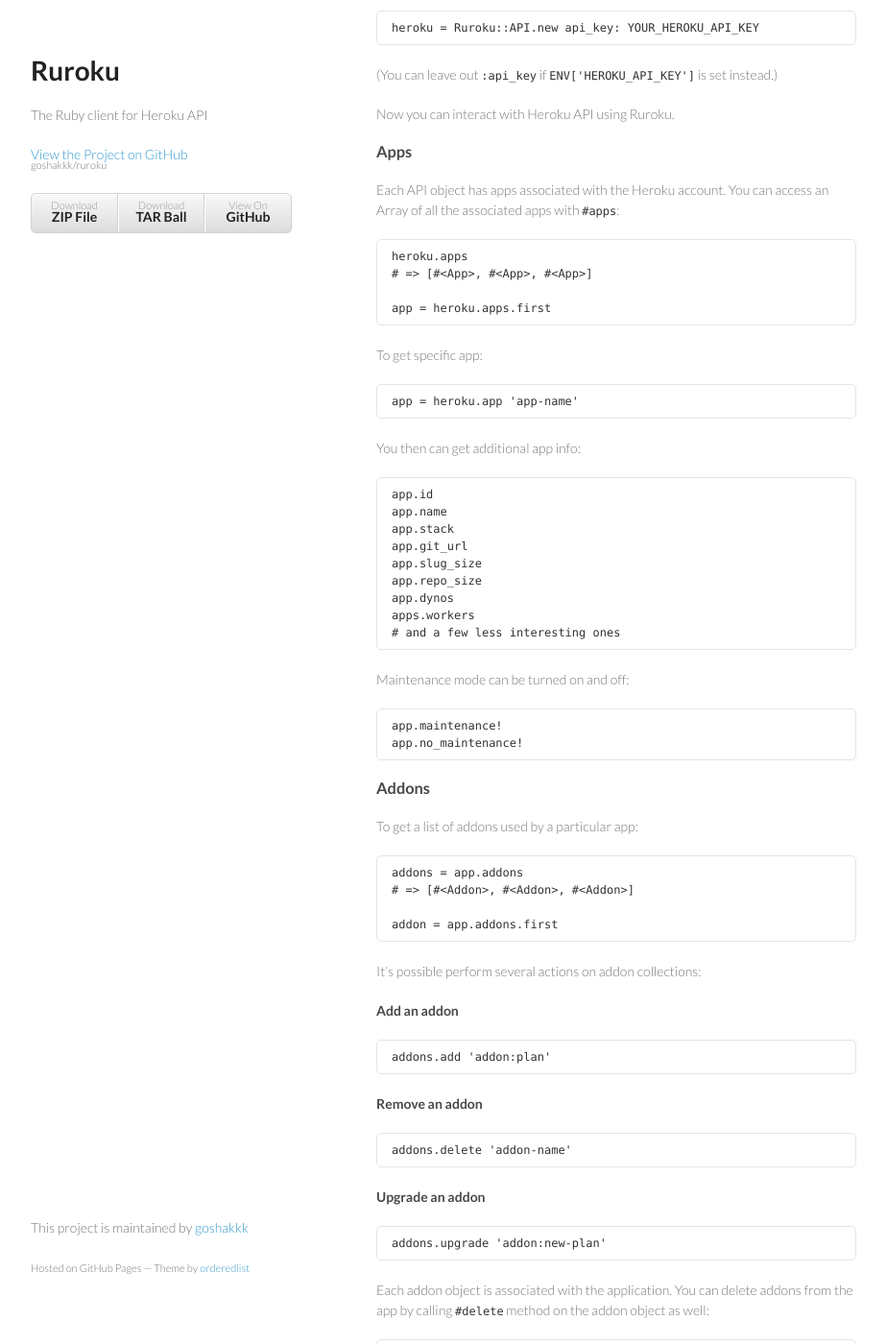
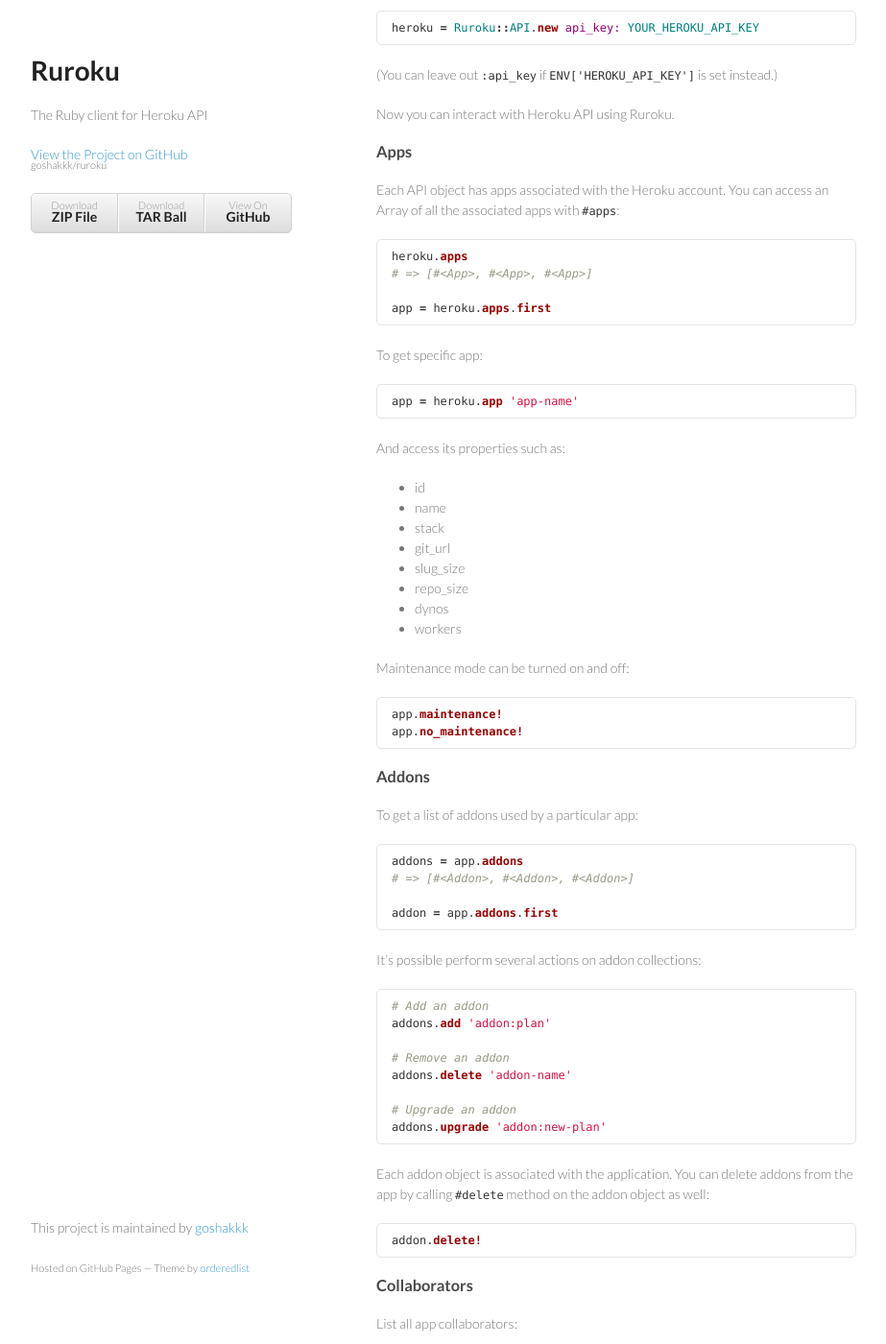
Before and after one commit to goshacmd/ruroku, a Jekyll site: the page built from index.md, in a window 1280 px wide and 1400 px high, scrolled down 602 px. Shown: the whole window at 96% size, without its empty margins (178-1101 px from the left). Built offline with Jekyll 4.4.1, drawn with Linux system fonts in a browser that asks for light colours; some of the changed text lies outside the part shown.

Commit message:
update pages

````diff
--- a/index.md
+++ b/index.md
@@ -27,7 +27,9 @@
 
 Start by initiating a connection with Heroku API:
 
-    heroku = Ruroku::API.new api_key: YOUR_HEROKU_API_KEY
+```ruby
+heroku = Ruroku::API.new api_key: YOUR_HEROKU_API_KEY
+```
 
 (You can leave out `:api_key` if `ENV['HEROKU_API_KEY']` is set
 instead.)
@@ -39,97 +41,113 @@
 Each API object has apps associated with the Heroku account. You can
 access an Array of all the associated apps with `#apps`:
 
-    heroku.apps
-    # => [#<App>, #<App>, #<App>]
+```ruby
+heroku.apps
+# => [#<App>, #<App>, #<App>]
 
-    app = heroku.apps.first
+app = heroku.apps.first
+```
 
 To get specific app:
 
-    app = heroku.app 'app-name'
+```ruby
+app = heroku.app 'app-name'
+```
 
-You then can get additional app info:
+And access its properties such as:
 
-    app.id
-    app.name
-    app.stack
-    app.git_url
-    app.slug_size
-    app.repo_size
-    app.dynos
-    apps.workers
-    # and a few less interesting ones
+* id
+* name
+* stack
+* git_url
+* slug_size
+* repo_size
+* dynos
+* workers
 
 Maintenance mode can be turned on and off:
 
-    app.maintenance!
-    app.no_maintenance!
+```ruby
+app.maintenance!
+app.no_maintenance!
+```
 
 ### Addons
 
 To get a list of addons used by a particular app:
 
-    addons = app.addons
-    # => [#<Addon>, #<Addon>, #<Addon>]
+```ruby
+addons = app.addons
+# => [#<Addon>, #<Addon>, #<Addon>]
 
-    addon = app.addons.first
+addon = app.addons.first
+```
 
 It's possible perform several actions on addon collections:
 
-#### Add an addon
+```ruby
+# Add an addon
+addons.add 'addon:plan'
 
-    addons.add 'addon:plan'
+# Remove an addon
+addons.delete 'addon-name'
 
-#### Remove an addon
-
-    addons.delete 'addon-name'
-
-#### Upgrade an addon
-
-    addons.upgrade 'addon:new-plan'
+# Upgrade an addon
+addons.upgrade 'addon:new-plan'
+```
 
 Each addon object is associated with the application. You can delete
 addons from the app by calling `#delete` method on the addon object as
 well:
 
-    addon.delete!
+```ruby
+addon.delete!
+```
 
 ### Collaborators
 
 List all app collaborators:
 
-    collaborators = app.collaborators
+```ruby
+collaborators = app.collaborators
+```
 
-#### Add a collaborator
+and
 
-    collaborators.add 'email@me.com'
+```ruby
+# Add a collaborator
+collaborators.add 'email@me.com'
 
-#### Remove a collaborator
-
-    collaborators.delete 'email@me.com'
-
-or
-
-    collaborator.delete!
+# Remove a collaborator
+collaborators.delete 'email@me.com'
+# or
+collaborator.delete!
+```
 
 ### Config variables
 
 List all app config vars:
 
-    config_vars = app.config_vars
+```ruby
+config_vars = app.config_vars
+```
 
 Add or delete a config var:
 
-    config_vars.add 'KEY' => 'value'
-    config_vars.delete 'KEY'
+```ruby
+config_vars.add 'KEY' => 'value'
+config_vars.delete 'KEY'
 
-or:
+# or:
 
-    config_var.delete!
+config_var.delete!
+```
 
 They can also be updated like that:
 
-    config_var.value = 'new value'
+```ruby
+config_var.value = 'new value'
+```
 
 And it'll instantly get updated.
 
@@ -137,81 +155,111 @@
 
 Access domains used by the application:
 
-    domains = app.domains
+```ruby
+domains = app.domains
+```
 
 Same as with other collection objects, they can be added or deleted:
 
-    domains.add 'domain.com'
-    domains.delete 'domain.com'
+```ruby
+domains.add 'domain.com'
+domains.delete 'domain.com'
 
-or:
+# or:
 
-    domain.delete!
+domain.delete!
+```
 
 ### Processes
 
 Get current application processes:
 
-    processes = app.processes
+```ruby
+processes = app.processes
+```
 
 You can also run, restart, scale, and stop method collections:
 
-    processes.run 'rake evolve'
-    processes.restart
-    process.scale 'worker', 10
-    process.stop 'ps' => 'run.1'
-    process.stop 'type' => 'worker'
+```ruby
+processes.run 'rake evolve'
+processes.restart
+process.scale 'worker', 10
+process.stop 'ps' => 'run.1'
+process.stop 'type' => 'worker'
+```
 
 ### Releases
 
 List all app releases:
 
-    releases = app.releases
+```ruby
+releases = app.releases
+```
 
 And rollback to any release:
 
-    releases.rollback 'v1'
+```ruby
+releases.rollback 'v1'
+```
 
 ### Stacks
 
 List stacks, available for the app:
 
-    app.stacks
+```ruby
+app.stacks
+```
 
 Migrate the app to available stack:
 
-    stacks.migrate 'stack-name'
+```ruby
+stacks.migrate 'stack-name'
+```
 
 ### User
 
-    heroku.user
+Get User object associtaed with current heroku account:
+
+```ruby
+heroku.user
+```
 
 ### Keys
 
 Access all keys:
 
-    keys = heroku.keys
+```ruby
+keys = heroku.keys
+```
 
 Add a key:
 
-    keys.add 'content of id_rsa.pub here...'
+```ruby
+keys.add 'content of id_rsa.pub here...'
+```
 
 Delete speicif key:
 
-    keys.delete 'email@me.com'
-    key.delete!
+```ruby
+keys.delete 'email@me.com'
+key.delete!
+```
 
 Delete all keys:
 
-    keys.delete_all
+```ruby
+keys.delete_all
+```
 
 ## Mock
 
 For practice or testing you can also use a simulated Heroku:
 
-    require 'ruroku'
+```ruby
+require 'ruroku'
 
-    heroku = Ruroku::API.new api_key: API_KEY, mock: true
+heroku = Ruroku::API.new api_key: API_KEY, mock: true
+```
 
 After that commands should still behave the same, but they will only modify some local data instead of updating the state of things on Heroku.
 
````
